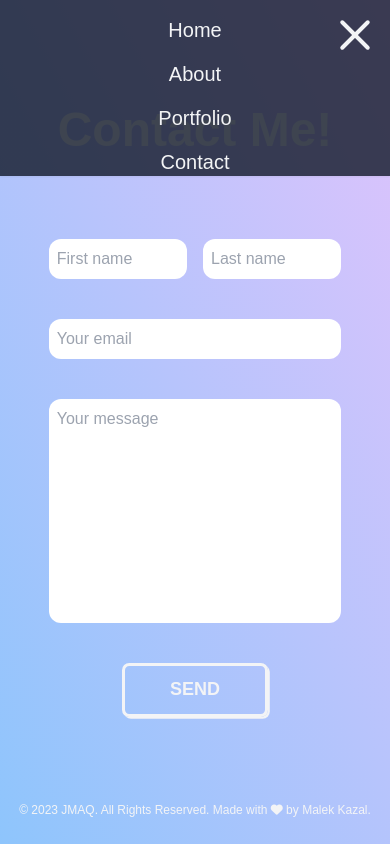
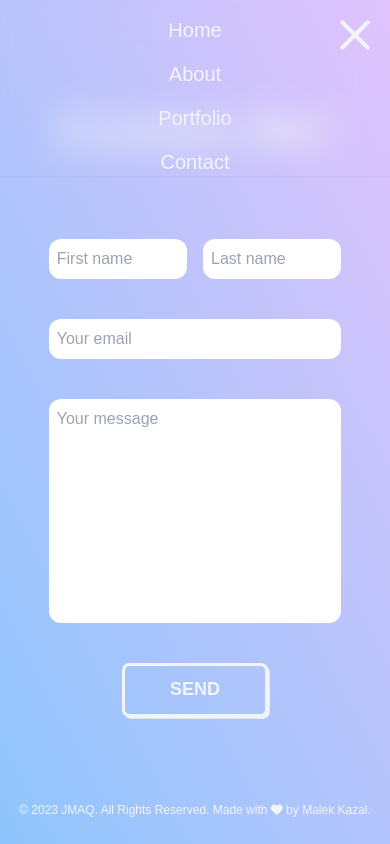
Before and after one commit to MalekGhazal/j_maq, a React (Vite) app: page /contact in a window 390 px wide. Both pictures are taken after a click on the label 355 px from the left and 35 px from the top of the page. Built offline with nearby package versions, Linux system fonts and the light colour scheme.

Commit message:
mobile menu / Contact form netlify issues fixed

```diff
--- a/src/App.css
+++ b/src/App.css
@@ -158,3 +158,16 @@ body {
   transition-duration: 0.5s;
   transform: rotate(180deg);
 }
+
+@media only screen and (max-width: 660px) {
+  .modal-content {
+    padding: 15px 10px;
+    font-size: 15px;
+  }
+
+  .close-btn {
+    padding: 0.4em 1em;
+    font-weight: 700;
+    font-size: 15px;
+  }
+}
--- a/src/components/Contact.jsx
+++ b/src/components/Contact.jsx
@@ -28,10 +28,10 @@ const Contact = () => {
             name='contact'
             onSubmit={handleFormSubmit}
             netlify
-            data-netlify-honeypot='bot-field'
-            data-netlify='true'
-            data-netlify-success='/success'
+            method='POST'
           >
+            <input type='hidden' name='contact' value='contact' />
+
             <div className='flex items-center justify-evenly w-full mb-10 gap-4 md:gap-8'>
               <input
                 className='rounded-xl p-2 w-2/4 focus:outline-none'
--- a/src/components/Header.jsx
+++ b/src/components/Header.jsx
@@ -34,8 +34,9 @@ const Header = () => {
           <div className='bars' id='bar3'></div>
         </label>
 
-        {showMenu === true ? (
-          <div className='text-xl fixed top-0 w-full text-center bg-gray-900 bg-opacity-80 text-gray-100 font-medium pt-4 shadow-sm md:hidden'>
+        {showMenu ? (
+          <>
+            <div className='backdrop-blur-lg mobile-menu text-xl fixed top-0 w-full text-center text-gray-100 font-medium pt-4 shadow-sm md:hidden'>
               <ul className='flex flex-col items-center justify-center gap-4'>
                 <li>
                   <a href='/'>Home</a>
@@ -51,6 +52,7 @@ const Header = () => {
                 </li>
               </ul>
             </div>
+          </>
         ) : (
           <></>
         )}
```
Lines whose indentation alone changed are shown as unchanged.
